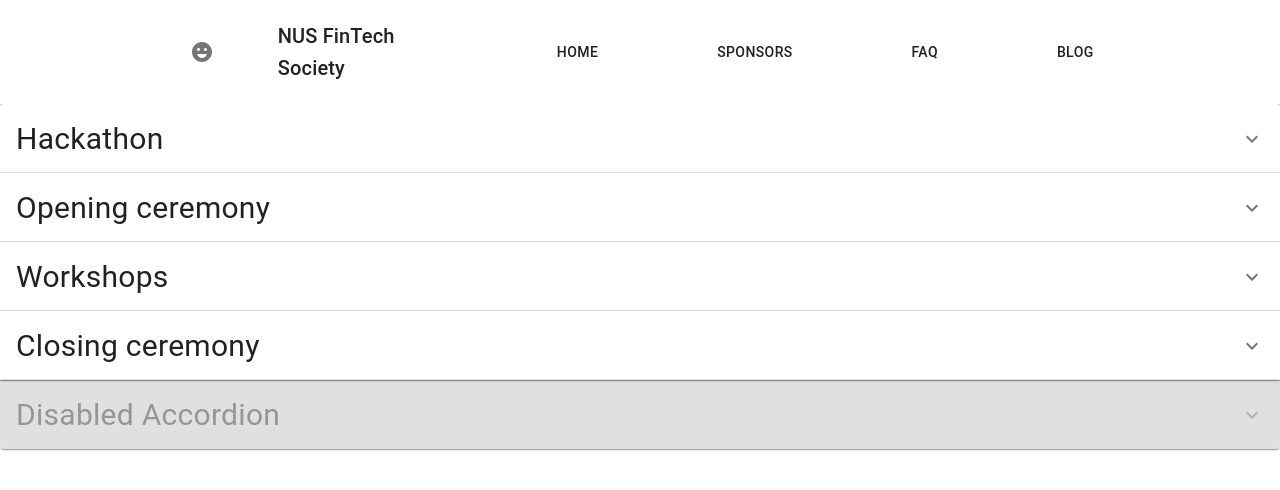
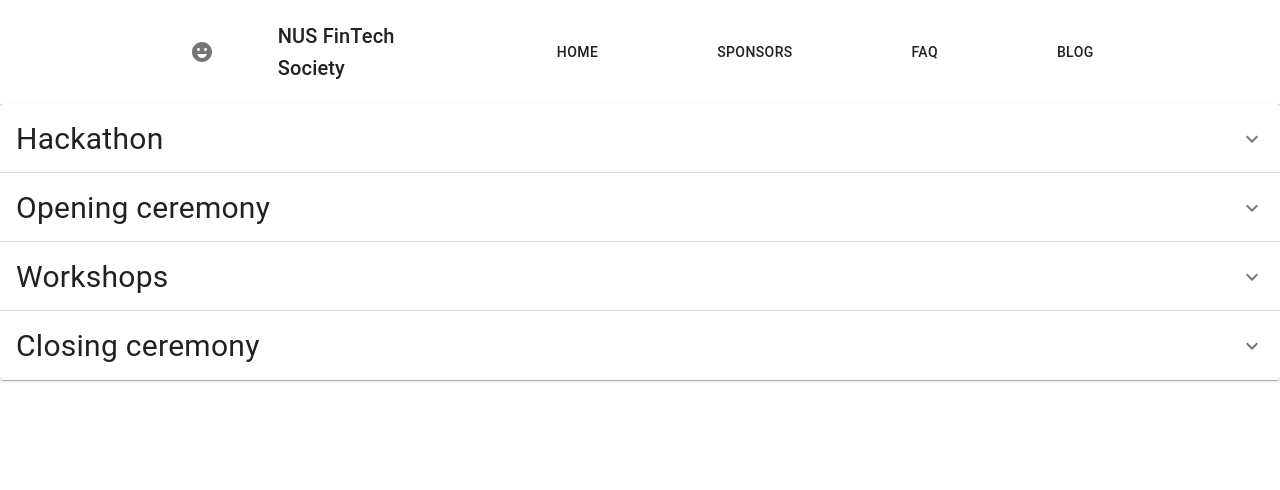
Before and after one commit to NUS-Fintech-Society/SD_FTS_Month, a React (Create React App) app in the folder fintech-month/: page /faq in a window 1280 px wide. Shown: the top 490 px of the page. Built offline with nearby package versions, Linux system fonts and the light colour scheme; the HTML template or start-up script is replaced by a standard one.

Commit message:
Deleted extra accordion

```diff
--- a/fintech-month/src/pages/faq/FaqPage.js
+++ b/fintech-month/src/pages/faq/FaqPage.js
@@ -211,15 +211,7 @@ export default function FaqPage() {
         </AccordionDetails>
       </Accordion>
 
-      <Accordion disabled>
-        <AccordionSummary
-          expandIcon={<ExpandMoreIcon />}
-          aria-controls="panel3a-content"
-          id="panel3a-header"
-        >
-          <Typography className={classes.heading}>Disabled Accordion</Typography>
-        </AccordionSummary>
-      </Accordion>
+
     </div>
   );
 }
```
